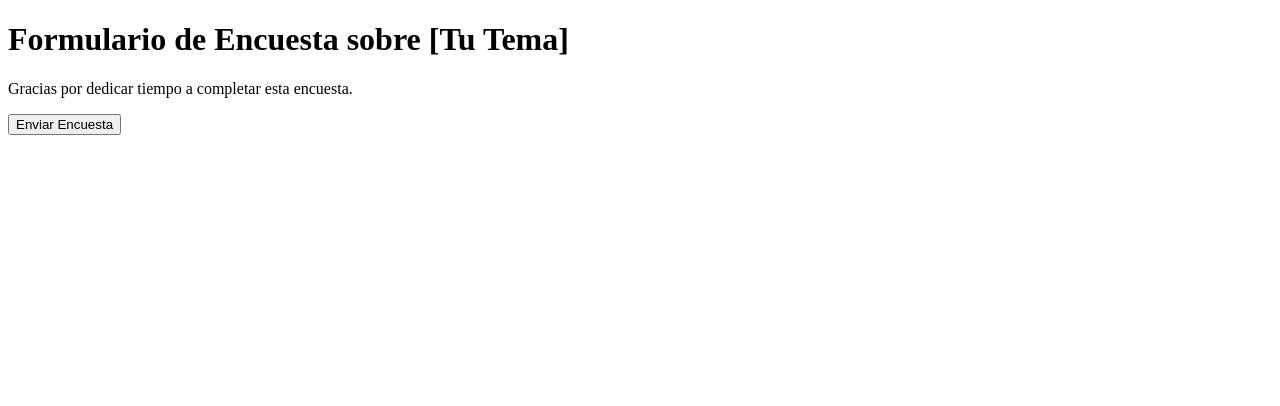
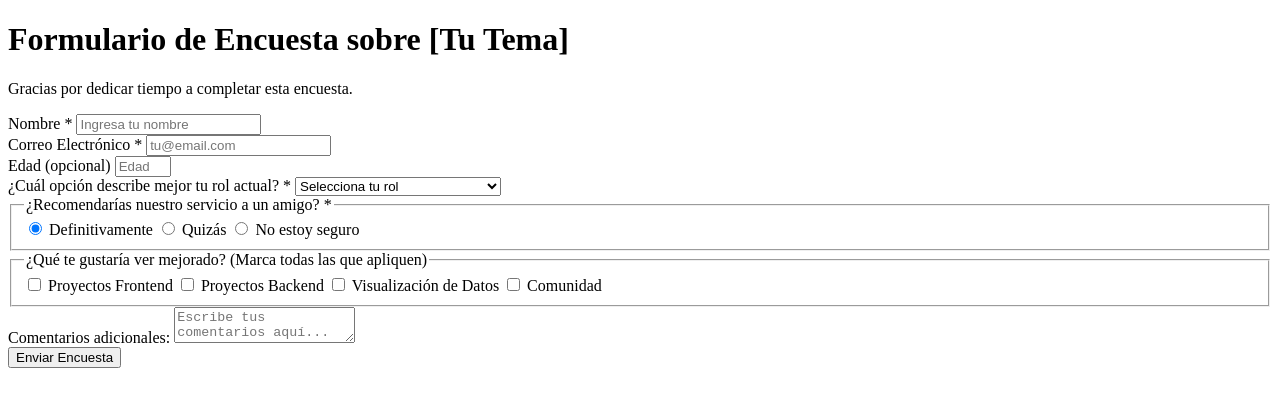
Before and after one commit to AdrianJose25/survey-form, a plain HTML site: page index.html in a window 1280 px wide. Drawn offline with Linux system fonts and the light colour scheme.

Commit message:
Add form fields with labels and attributes

```diff
--- a/index.html
+++ b/index.html
@@ -17,6 +17,150 @@
 
       <form id="survey-form">
         <div class="form-group">
+          <label id="name-label" for="name"
+            >Nombre <span class="required-indicator">*</span></label
+          >
+          <input
+            type="text"
+            id="name"
+            name="user_name"
+            placeholder="Ingresa tu nombre"
+            required
+          />
+        </div>
+
+        <div class="form-group">
+          <label id="email-label" for="email"
+            >Correo Electrónico <span class="required-indicator">*</span></label
+          >
+          <input
+            type="email"
+            id="email"
+            name="user_email"
+            placeholder="tu@email.com"
+            required
+          />
+        </div>
+
+        <div class="form-group">
+          <label id="number-label" for="number">Edad (opcional)</label>
+          <input
+            type="number"
+            id="number"
+            name="user_age"
+            placeholder="Edad"
+            min="10"
+            max="99"
+          />
+        </div>
+
+        <div class="form-group">
+          <label for="dropdown"
+            >¿Cuál opción describe mejor tu rol actual?
+            <span class="required-indicator">*</span></label
+          >
+          <select id="dropdown" name="user_role" required>
+            <option disabled selected value="">Selecciona tu rol</option>
+            <option value="estudiante">Estudiante</option>
+            <option value="trabajo_tiempo_completo">
+              Trabajador a Tiempo Completo
+            </option>
+            <option value="trabajo_medio_tiempo">
+              Trabajador a Medio Tiempo
+            </option>
+            <option value="desempleado">Desempleado</option>
+            <option value="otro">Otro</option>
+          </select>
+        </div>
+
+        <fieldset class="form-group">
+          <legend>
+            ¿Recomendarías nuestro servicio a un amigo?
+            <span class="required-indicator">*</span>
+          </legend>
+          <label class="radio-label">
+            <input
+              type="radio"
+              name="recommend"
+              value="definitivamente"
+              class="input-radio"
+              checked
+              required
+            />
+            Definitivamente
+          </label>
+          <label class="radio-label">
+            <input
+              type="radio"
+              name="recommend"
+              value="quizas"
+              class="input-radio"
+            />
+            Quizás
+          </label>
+          <label class="radio-label">
+            <input
+              type="radio"
+              name="recommend"
+              value="no_seguro"
+              class="input-radio"
+            />
+            No estoy seguro
+          </label>
+        </fieldset>
+
+        <fieldset class="form-group">
+          <legend>
+            ¿Qué te gustaría ver mejorado? (Marca todas las que apliquen)
+          </legend>
+          <label class="checkbox-label">
+            <input
+              type="checkbox"
+              name="improvement"
+              value="frontend"
+              class="input-checkbox"
+            />
+            Proyectos Frontend
+          </label>
+          <label class="checkbox-label">
+            <input
+              type="checkbox"
+              name="improvement"
+              value="backend"
+              class="input-checkbox"
+            />
+            Proyectos Backend
+          </label>
+          <label class="checkbox-label">
+            <input
+              type="checkbox"
+              name="improvement"
+              value="visualizacion"
+              class="input-checkbox"
+            />
+            Visualización de Datos
+          </label>
+          <label class="checkbox-label">
+            <input
+              type="checkbox"
+              name="improvement"
+              value="comunidad"
+              class="input-checkbox"
+            />
+            Comunidad
+          </label>
+        </fieldset>
+
+        <div class="form-group">
+          <label for="comments">Comentarios adicionales:</label>
+          <textarea
+            id="comments"
+            name="user_comments"
+            placeholder="Escribe tus comentarios aquí..."
+          ></textarea>
+        </div>
+
+        <div class="form-group">
           <button type="submit" id="submit">Enviar Encuesta</button>
         </div>
       </form>
```
